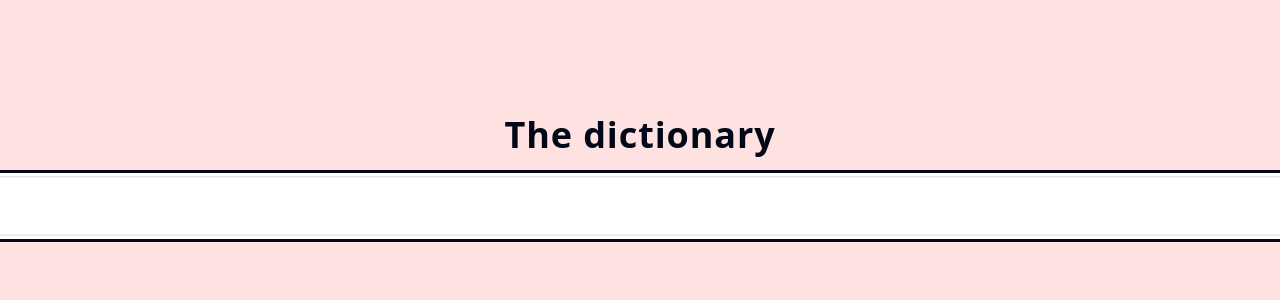
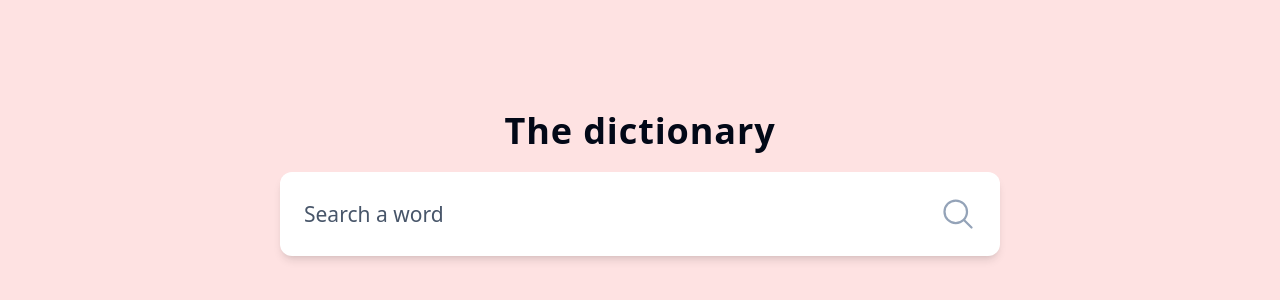
Before and after one commit to imharsha02/the-dictionary, a React (Create React App) app: page / in a window 1280 px wide. Shown: the part 230-530 px from the top of the page. Built offline with nearby package versions, Linux system fonts and the light colour scheme; the HTML template or start-up script is replaced by a standard one.

Commit message:
Changed the style of the input field; Handled key enter pressing event; removed the search button

```diff
--- a/src/App.tsx
+++ b/src/App.tsx
@@ -88,12 +88,12 @@ const App = () => {
   if (wordDetails) {
     const slicedDefinitionsArray = wordDetails[0].meanings[0].definitions.slice(
       0,
-      10
+      5
     );
     if (
       (slicedDefinitionsArray.length >= 1 &&
-        slicedDefinitionsArray.length < 10) ||
-      slicedDefinitionsArray.length === 10
+        slicedDefinitionsArray.length < 5) ||
+      slicedDefinitionsArray.length === 5
     ) {
       definitionsToRender = slicedDefinitionsArray;
     }
--- a/src/components/Searchbar.tsx
+++ b/src/components/Searchbar.tsx
@@ -1,9 +1,26 @@
-import { IoIosSearch } from "react-icons/io";
 import { useContext } from "react";
 import { inputContext } from "../inputContext";
 import { useEffect, useRef } from "react";
-import { Button } from "../@/components/ui/button";
-import { Input } from "../@/components/input";
+type Callback = (event: KeyboardEvent) => void;
+
+
+// Custom hook to handle enter key press
+const useKey = (key:string,cb:Callback) => {
+  const callbackRef = useRef<Callback>(cb)
+  useEffect(() => {
+    callbackRef.current = cb
+  })
+  useEffect(() => {
+    function handle(event: KeyboardEvent) {
+      if (event.code === key) {
+        callbackRef.current(event);
+      }
+    }
+
+    document.addEventListener("keypress", handle);
+    return () => document.removeEventListener("keypress", handle);
+  }, [key]);
+}
 const Searchbar = () => {
   const inputRef = useRef<HTMLInputElement>(null);
   const {
@@ -27,25 +44,32 @@ const Searchbar = () => {
       setIsSearchClicked(true);
     }
   };
+  useKey("Enter",handleSearch)
   return (
-    <div className="rounded-full flex items-center pr-1">
+    <div className="relative mx-auto w-full max-w-lg transform px-4 transition-all opacity-100 scale-100">
+      <div className="overflow-hidden rounded-lg bg-white shadow-md">
+        <div className="relative">
         {/* Input field */}
-      <Input
+        <input
           ref={inputRef}
           onChange={handleSearchChange}
           required
           value={searchingWord}
           placeholder="Search a word"
+          className="block w-full appearance-none bg-transparent py-4 pl-4 pr-12 text-base text-slate-900 placeholder:text-slate-600 focus:outline-none sm:text-sm sm:leading-6"
         />
+        <svg className="pointer-events-none absolute right-4 top-4 h-6 w-6 fill-slate-400" xmlns="http://www.w3.org/2000/svg"><path d="M20.47 21.53a.75.75 0 1 0 1.06-1.06l-1.06 1.06Zm-9.97-4.28a6.75 6.75 0 0 1-6.75-6.75h-1.5a8.25 8.25 0 0 0 8.25 8.25v-1.5ZM3.75 10.5a6.75 6.75 0 0 1 6.75-6.75v-1.5a8.25 8.25 0 0 0-8.25 8.25h1.5Zm6.75-6.75a6.75 6.75 0 0 1 6.75 6.75h1.5a8.25 8.25 0 0 0-8.25-8.25v1.5Zm11.03 16.72-5.196-5.197-1.061 1.06 5.197 5.197 1.06-1.06Zm-4.28-9.97c0 1.864-.755 3.55-1.977 4.773l1.06 1.06A8.226 8.226 0 0 0 18.75 10.5h-1.5Zm-1.977 4.773A6.727 6.727 0 0 1 10.5 17.25v1.5a8.226 8.226 0 0 0 5.834-2.416l-1.061-1.061Z"></path></svg>
+        </div>
+      </div>
       {/* Search icon button*/}
       <div className="h-full">
-        <Button
+        {/* <Button
           className="text-primary rounded-3xl px-1 bg-blend hover:scale-110 transition"
           title="Search"
           onClick={handleSearch}
         >
-          <IoIosSearch className="h-7 w-7"/>
-        </Button>
+          <IoIosSearch className="h-7 w-7" />
+        </Button> */}
       </div>
     </div>
   );
```
Lines whose indentation alone changed are shown as unchanged.
